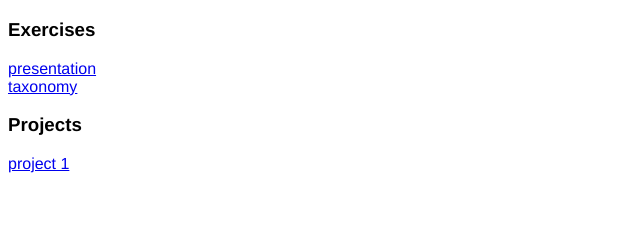
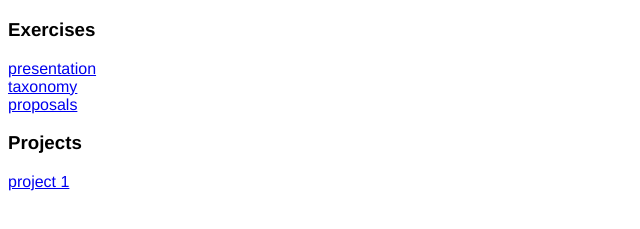
Before and after one commit to jamiehan10/GD_for_the_Web, a plain HTML site: page index.html in a window 1280 px wide. Shown: the part 61-290 px from the top of the page, without its empty margins (0-640 px from the left). Drawn offline with Linux system fonts and the light colour scheme.

Commit message:
proposal

```diff
--- a/index.html
+++ b/index.html
@@ -17,6 +17,8 @@
       <a href="presentation.html" target="blank">presentation</a>
       </br>
       <a href="taxonomy.html" target="blank">taxonomy</a>
+      </br>
+      <a href="https://drive.google.com/open?id=0B2d5GuK4wad3REMwTW5tMTFlT1k">proposals</a>
     </div>
 
     <div id="projects">
```
